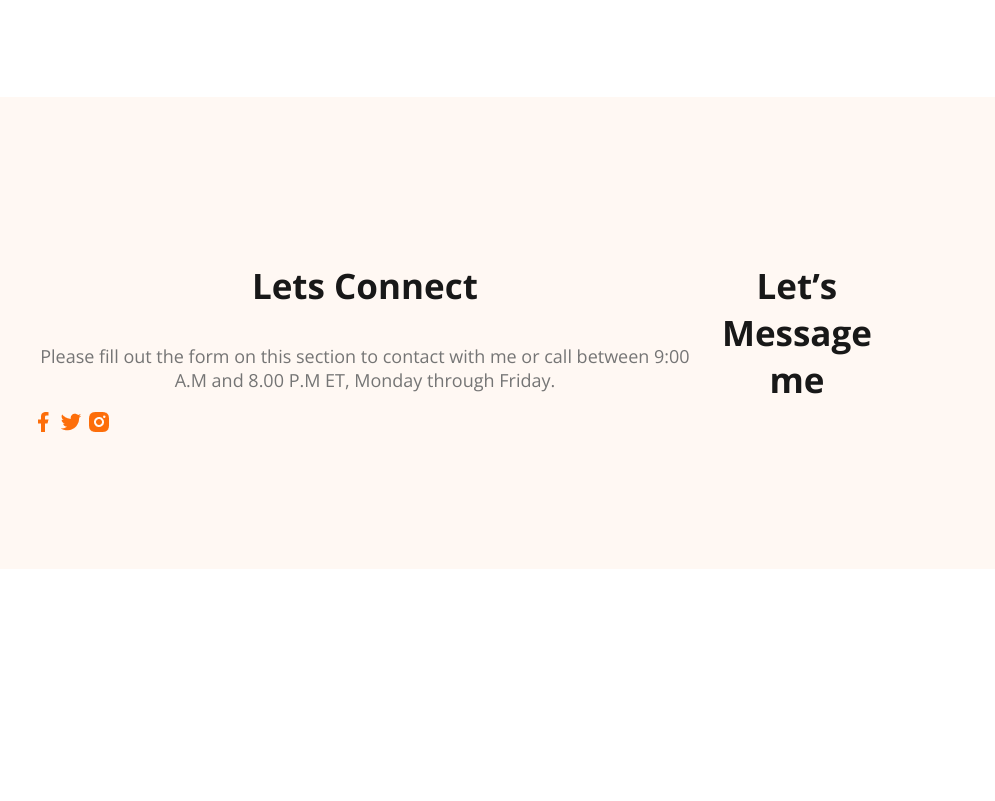
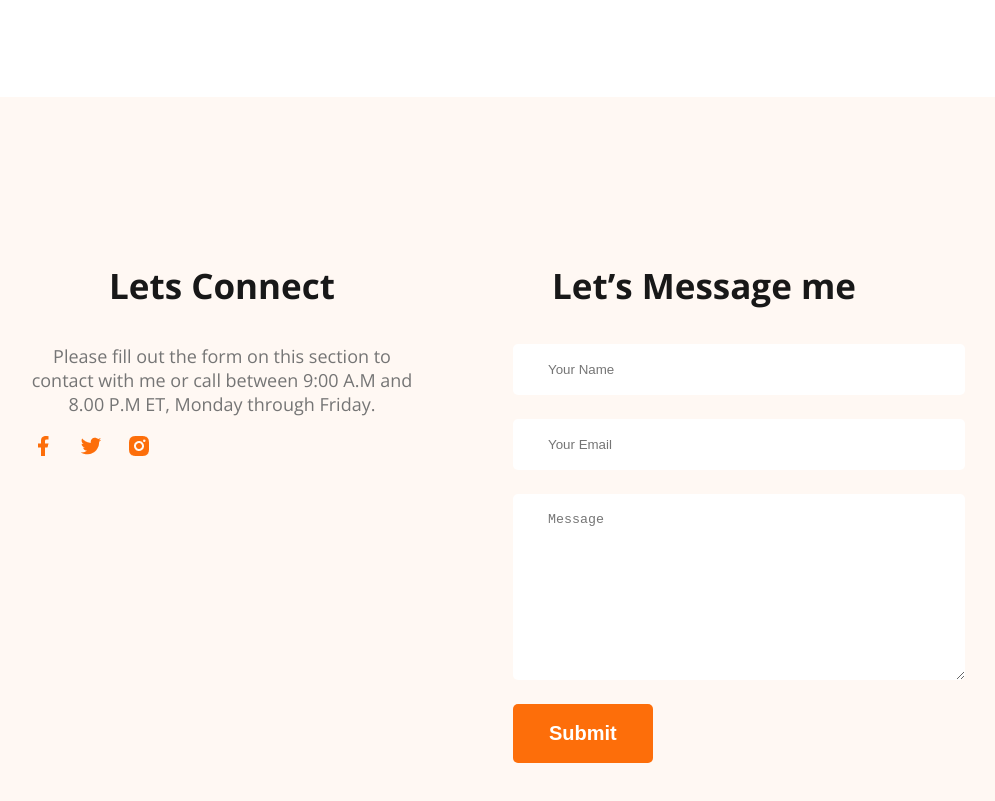
Before and after one commit to zayed-reza/web-developer-portfolio, a plain HTML site: page index.html in a window 1280 px wide. Shown: the part 3349-4150 px from the top of the page, without its empty margins (177-1172 px from the left). Before the commit the page ends 3926 px from the top, so only its background shows below. Drawn offline with nearby package versions, Linux system fonts and the light colour scheme.

Commit message:
fished footer with contact form

```diff
--- a/index.html
+++ b/index.html
@@ -188,6 +188,13 @@
         </div>
         <div class="footer-column">
             <h3 class="section-title">Let’s Message me</h3>
+
+            <form class="contact" action="">
+                <input type="text" placeholder="Your Name">
+                <input type="email" name="" id="" placeholder="Your Email">
+                <textarea name="" id="" cols="30" rows="10" placeholder="Message"></textarea>
+                <input class="btn-primary" type="submit" value="Submit">
+            </form>
         </div>
     </footer>
 </body>
--- a/styles/style.css
+++ b/styles/style.css
@@ -217,11 +217,11 @@ main section {
     font-weight: 400;
 }
 
-.resume-container hr{
+.resume-container hr {
     margin: 30px 5px;
 }
 
-.download-cv{
+.download-cv {
     text-align: center;
     margin-top: 50px;
 }
@@ -229,9 +229,31 @@ main section {
 
 /* footer styles */
 
-footer{
+footer {
     display: flex;
+    gap: 100px;
     background: #fff8f3;
     margin-top: 100px;
     padding: 130px 200px;
+
 }
+
+.social-link a {
+    margin-right: 20px;
+}
+
+.footer-column {
+    width: 50%;
+}
+
+.contact input[type="text"],
+.contact input[type="email"],
+textarea {
+    display: block;
+    border-radius: 5px;
+    background: #ffffff;
+    margin-bottom: 24px;
+    padding: 18px 35px;
+    border: 0;
+    width: 100%;
+}
```
